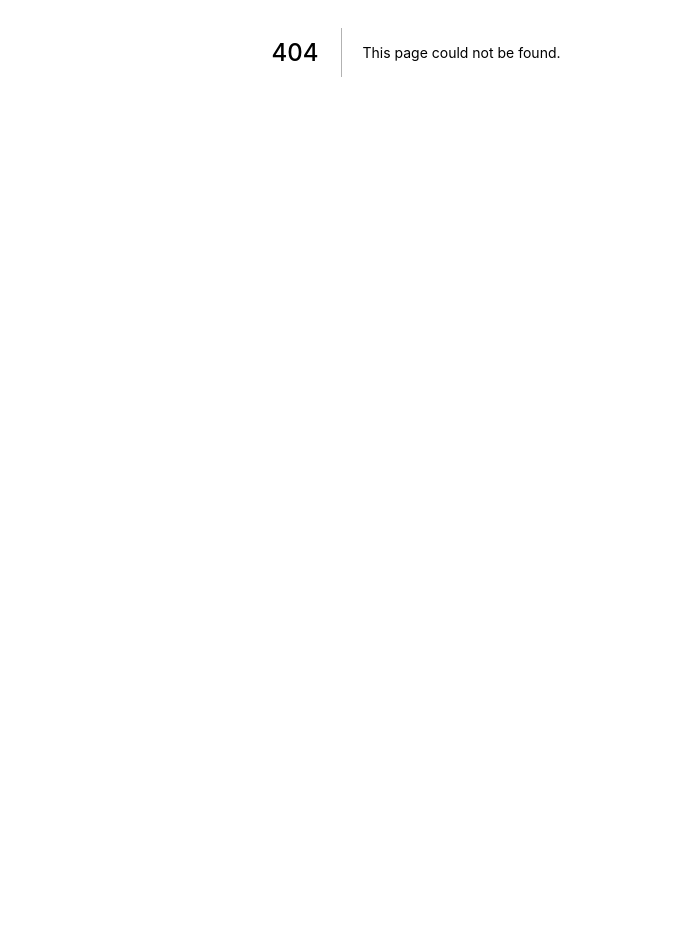
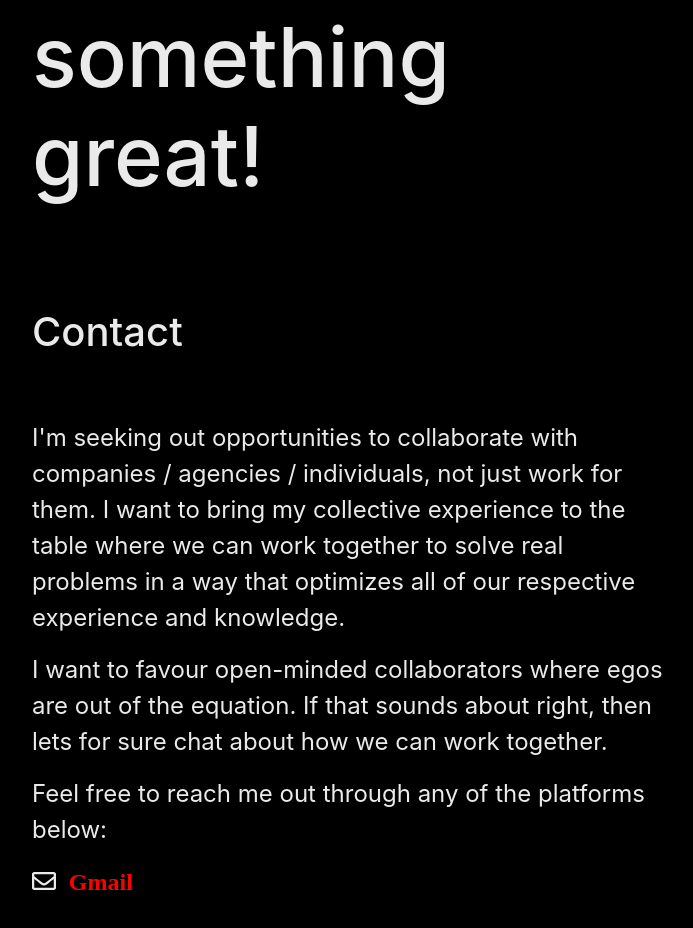
Before and after one commit to akhsri/personal-portfolio, a Next.js app: page /Contact in a window 1280 px wide. Before the commit this address had no page. Shown: the part 348-1276 px from the top of the page, without its empty margins (224-917 px from the left). Before the commit the page ends 800 px from the top, so only its background shows below. Built offline with nearby package versions, Linux system fonts and the light colour scheme.

Commit message:
Added Home Page, About and Contact Page and CSS

```diff
--- /dev/null
+++ b/pages/Contact.js
@@ -0,0 +1,84 @@
+import styles from '../styles/Home.module.css';
+import { FontAwesomeIcon } from "@fortawesome/react-fontawesome";
+import {
+    faInstagram,
+    faLinkedin, faGithub,
+
+} from "@fortawesome/free-brands-svg-icons";
+import { faEnvelope } from "@fortawesome/free-regular-svg-icons"
+
+export default function Contact() {
+
+    return (
+        <div className={`${styles.container} container-fluid`}>
+            <div
+                style={{
+                    minHeight: "50vh"
+                }}
+                id="headingcontact"
+            >
+                <h2 className={styles.headingcontact}>
+                    Let's make something great!
+                </h2>
+            </div>
+            <div>
+                <h4 className={styles.subheading}>Contact</h4>
+                <span className={styles.paragraph}>
+                    <p>I'm seeking out opportunities to collaborate with companies
+                        / agencies / individuals, not just work for them. I want to
+                        bring my collective experience to the table where we can work together to solve real
+                        problems in a way that optimizes all of our respective experience and knowledge.
+                    </p>
+                    <p>
+                        I want to favour open-minded collaborators where egos are out of the equation.
+                        If that sounds about right, then lets for sure chat about how we can work together.
+                    </p>
+                    <p>
+                        Feel free to reach me out through any of the platforms below:
+                    </p>
+                    <div className={styles.links}>
+                        <span className={styles.contactlinks}>
+                            <span><FontAwesomeIcon icon={faEnvelope} size="1x" style={{ display: "inline" }} /></span>
+                            <a href="mailto:akhsri21@gmail.com" className="link"
+                                style={{
+                                    textDecoration: "none",
+                                    color: "red",
+                                    padding: "0 20% 0 2%"
+                                }}
+                            >
+
+                                Gmail
+                            </a>
+                        </span>
+                        <span style={{ display: "block" }} className={styles.contactlinks}>
+                            <span><FontAwesomeIcon icon={faInstagram} size="1x" style={{ display: "inline" }} /></span>
+                            <span>
+                                <a href="https://www.instagram.com/aakaaashhhh_/" className="link"
+                                    style={{
+                                        textDecoration: "none",
+                                        color: "red",
+                                        padding: "0 20% 0 2%"
+                                    }}
+                                >
+                                    Instagram
+                                </a>
+                            </span>
+                        </span>
+                        <span className={styles.contactlinks}>
+                            <FontAwesomeIcon icon={faLinkedin} size="1x" />
+                            <a href="https://www.linkedin.com/in/aakash-srivastav-958a5716a/" className="link"
+                                style={{
+                                    textDecoration: "none",
+                                    color: "red",
+                                    padding: "0 20% 0 2%"
+                                }}
+                            >
+                                Linkedin
+                    </a>
+                        </span>
+                    </div>
+                </span>
+            </div>
+        </div>
+    )
+}
--- a/pages/_app.js
+++ b/pages/_app.js
@@ -1,7 +1,8 @@
 import '../styles/globals.css'
+import 'bootstrap/dist/css/bootstrap.min.css'
 
 function MyApp({ Component, pageProps }) {
-  return <Component {...pageProps} />
+  return <Component {...pageProps} style={{ backgroundColor: "black" }} />
 }
 
 export default MyApp
--- a/styles/Home.module.css
+++ b/styles/Home.module.css
@@ -1,11 +1,135 @@
 .container {
   min-height: 100vh;
-  padding: 0 0.5rem;
+  padding: 20% 30% 20% 20%;
   display: flex;
   flex-direction: column;
-  justify-content: center;
-  align-items: center;
+  background-color: black;
+  color: #eaeaea;
+  font-size: 3rem;
+
+  position: relative;
 }
+
+.homepageheading{
+  font-size: 70px;
+  font-weight: bold;
+  max-height: 100vh;
+  animation-name: landinganimation;
+  animation-duration: .5s;
+  animation-timing-function: ease-out;
+  animation-fill-mode: forwards;
+  max-width: fit-content;
+}
+
+.heading{
+  font-size: 83px;
+  animation-name: aboutanimation;
+  animation-duration: .9s;
+  animation-timing-function: ease-in-out;
+  animation-fill-mode: forwards;
+  position: relative;
+}
+
+.headingcontact{
+  font-size: 83px;
+  animation-name: contactanimation;
+  animation-duration: .9s;
+  animation-timing-function: ease-in-out;
+  animation-fill-mode: forwards;
+  position: relative;
+  overflow: hidden;
+  position: relative;
+}
+
+.hoverlink{
+  transition: 2s;
+}
+
+.hoverlink span a{
+  text-decoration: none;
+  color: white;
+}
+
+.hoverlink span{
+  display: none;
+  transition: 2s;
+}
+
+.hoverlink:hover span{
+  display: inline;
+  text-decoration: none;
+  color: white;
+  margin-left: 10%
+}
+.hoverlink:hover div{
+  display: none;
+}
+
+#headingcontact{
+  font-size: 83px;
+
+}
+
+@keyframes landinganimation{
+  0%{margin-top: 300%;}
+  100%{margin-top:0px;}
+}
+
+
+@keyframes aboutanimation{
+  0%{margin-left: -300%;}
+  100%{margin-left:0px;}
+}
+
+@keyframes contactanimation{
+  0%{
+    margin-left: 300%;
+  }
+  100%{margin-left:0px;}
+}
+
+.subheading{
+  font-size: 40px;
+  margin-bottom: 10%;
+  transition: 0.3s;
+}
+
+.subheading:hover{
+  margin-left: 10%;
+}
+
+.paragraph{
+  font-size: 24px;
+}
+
+.links{
+  font-family: "Medium";
+  font-size: 24px;
+}
+
+.contactlinks{
+  transition: 0.4s;
+  margin: 3vh 0;
+  font-weight: 550;
+  transition-timing-function: ease-out;
+}
+
+.contactlinks:hover {
+  margin-left: 8%;
+}
+
+@media only screen and (max-width: 500px){
+  .heading{
+    font-size: 50px
+  }
+  .container{
+    padding: 60% 10%
+  }
+}
+
+
+
+
 
 .main {
   padding: 5rem 0;
--- /dev/null
+++ b/styles/HomePage.css
@@ -0,0 +1,3 @@
+.container{
+    background-color: black;
+}
```
Also changed, not shown: package.json (+9 -1 lines), pages/About.js (added, +31 -0 lines), pages/HomePage.js (added, +25 -0 lines), pages/index.js (+21 -56 lines), 1 other file (tests, documents, lock files or other folders).
